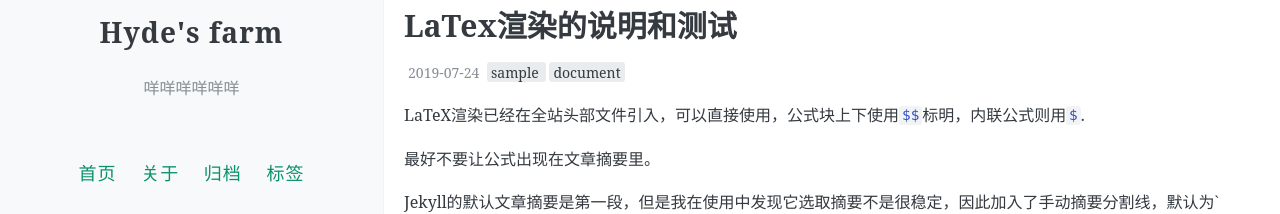
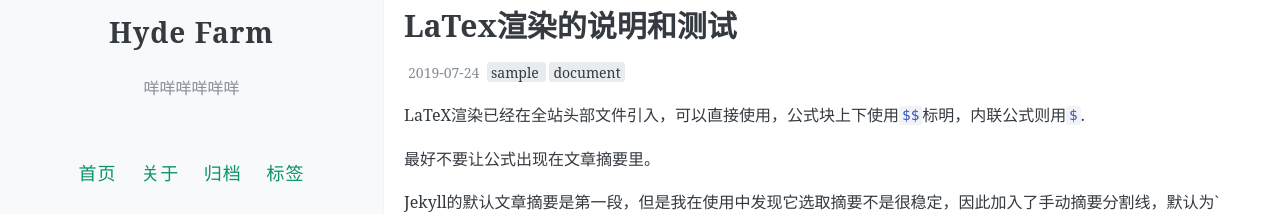
Before and after one commit to HydeMormont/Hyde_Mormort_Loffer, a Jekyll site: the page built from index.html, in a window 1280 px wide. Shown: the part 290-504 px from the top of the page. Built offline with Jekyll 4.4.1, drawn with Linux system fonts in a browser that asks for light colours; the list of posts is cut into pages by our own code; comment, search, counter and statistics services are not loaded.

```diff
--- a/_config.yml
+++ b/_config.yml
@@ -7,7 +7,7 @@
 # 井号后面的文字是说明文档，不会被程序读取。
 
 # 描述/签名
-name: Hyde's farm
+name: Hyde Farm
 description: 咩咩咩咩咩咩
 
 # 输入你的网站域名（如果你没有添加自己的域名，而是直接用GitHub pages分配的域名的话可以省略）
```
